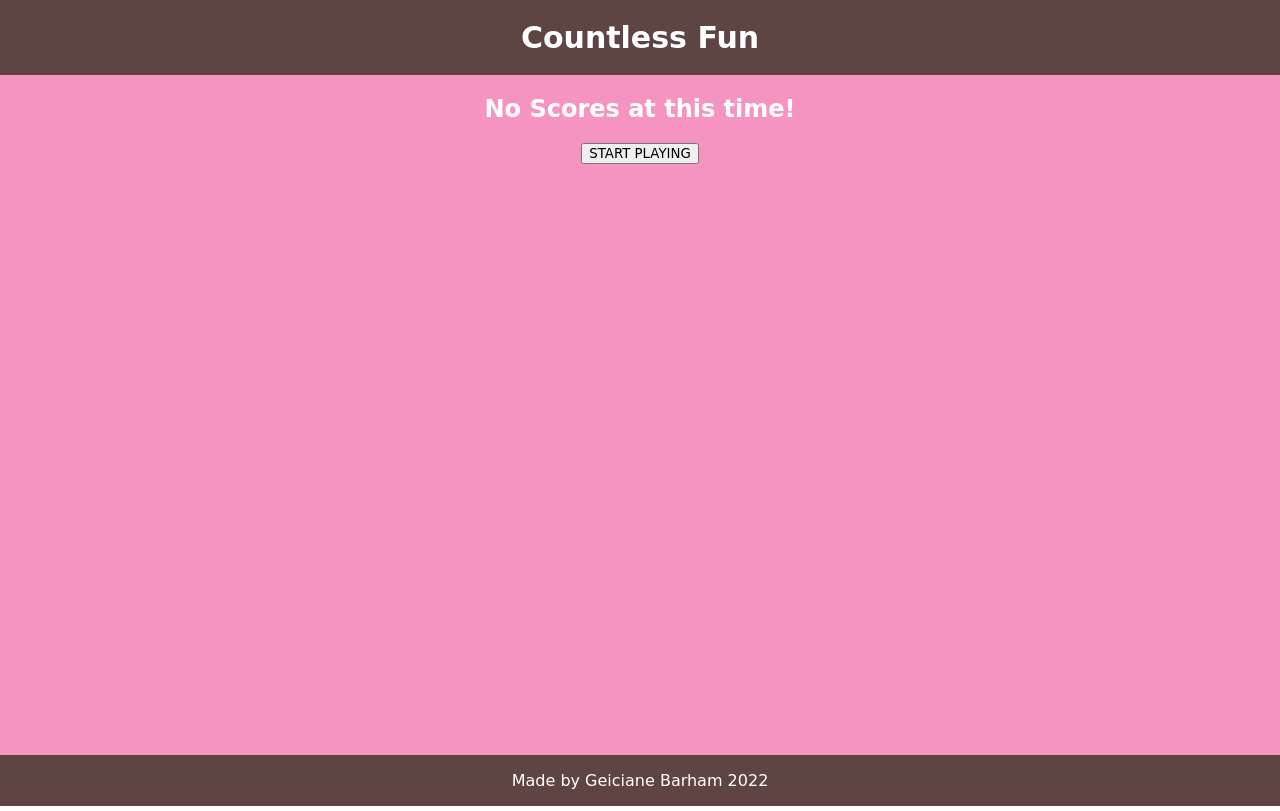
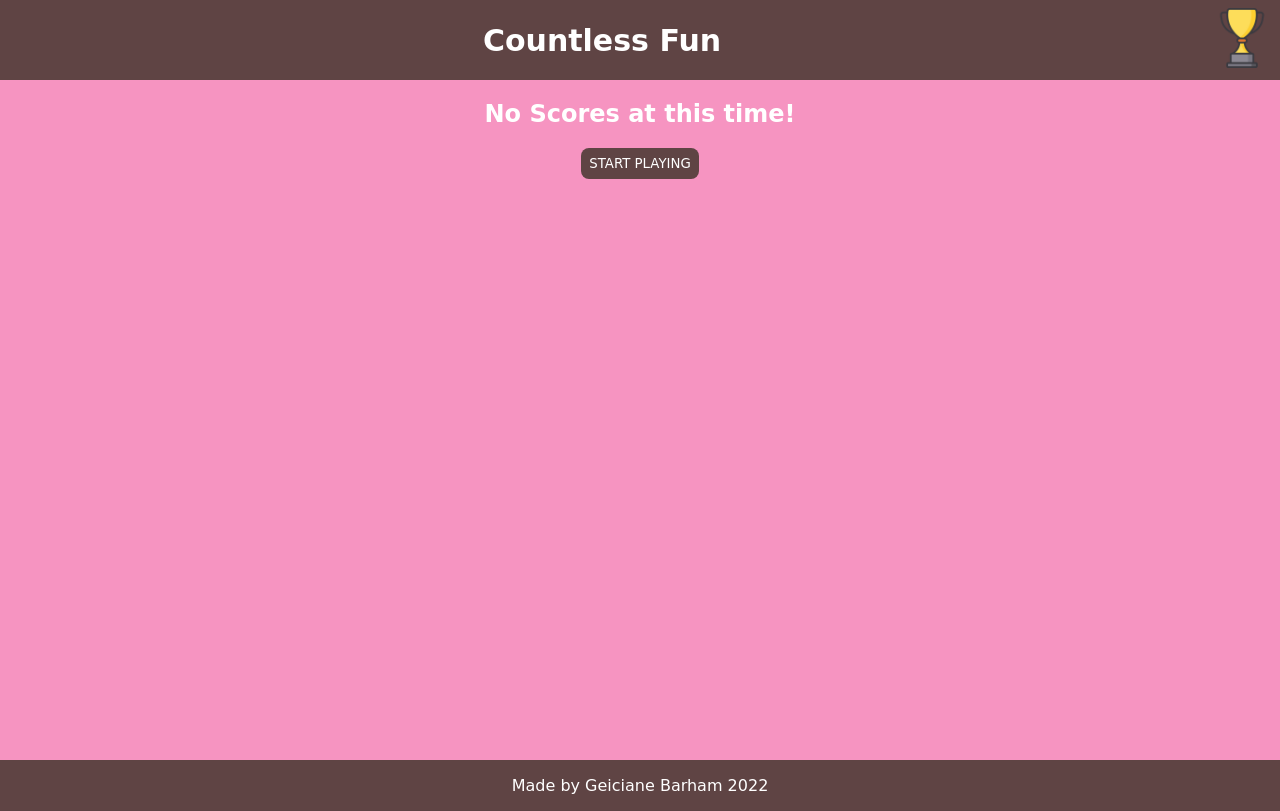
Before and after one commit to geicibarham/Count, a React (Create React App) app: page /scores in a window 1280 px wide. Built offline with nearby package versions, Linux system fonts and the light colour scheme.

Commit message:
working on score component

```diff
--- a/src/components/nav/Nav.js
+++ b/src/components/nav/Nav.js
@@ -1,11 +1,18 @@
 
-import './_nav.scss'
+import './_nav.scss';
+import { Link } from 'react-router-dom';
+import rewards from '../../assets/images/rewards.png'
 const Nav = () => {
     return (
         <header>
+            <Link className='nav-link' to="/">
             <h1 className='comic'>
                 Countless Fun
             </h1>
+            </Link>
+            <Link to="/scores">
+            <img className="rewards-icon"src={rewards} alt="rewards icon link" />
+            </Link>
         </header>
     )
 }
--- a/src/components/nav/_nav.scss
+++ b/src/components/nav/_nav.scss
@@ -3,12 +3,22 @@ header {
     color: white;
     background-color: #5f4444;
     justify-content: center;
+    justify-content: center;
+    align-items: center;
 
-    h1 {
-        font-size: 30px;
-    }
-
+.nav-link{
+    font-size: 15px;
+        margin: auto;
+        text-decoration: none;
+        color:white;
+}
     .comic {
         font-family: "comic sans ms";
       }
+
+      .rewards-icon{
+        width: 60px;
+        align-self: baseline;
+        padding:8px;
+      }
 }
--- a/src/components/score/_score.scss
+++ b/src/components/score/_score.scss
@@ -1,28 +1,56 @@
-.outer-container-score{
+$whitetext:white;
+
+.outer-container-score {
   display: flex;
   flex-direction: column;
   min-height: 85vh;
   align-items: center;
-    background-color:#F694C1;
-    h1, h2{
-        color:white;
+  background-color: #f694c1;
+  h1,
+  h2 {
+    color: $whitetext;
   }
 }
 
-.score-card{
+.score-card {
   border-radius: 20px;
-    background: rgb(95,68,68);
-    background: linear-gradient(90deg, rgba(95,68,68,1) 1%, rgba(232,88,154,0.9429194819819819) 46%, rgba(244,188,253,1) 100%);
-    padding:15px;
+  display: flex;
+  justify-content: center;
+  align-items: center;
+  background: rgb(95, 68, 68);
+  background: linear-gradient(
+    90deg,
+    rgba(95, 68, 68, 1) 1%,
+    rgba(232, 88, 154, 0.9429194819819819) 46%,
+    rgba(244, 188, 253, 1) 100%
+  );
+  padding: 15px;
   width: 30%;
   margin-top: 10px;
   text-align: center;
-    color:white;
+  color: $whitetext;
   margin-bottom: 10px;
 
-    p{
+  p {
     font-size: 20px;
   }
+}
 
+.play-btn {
+  padding: 8px;
+  border-radius: 8px;
+  border: none;
+  color: $whitetext;
+ background: rgb(95, 68, 68);
+ cursor: pointer;
+}
+.icon{
+    width: 50px;
+    align-self: center;
+}
 
+@media screen and (max-width:768px) {
+    .score-card {
+        width: 60%;
     }
+}
--- a/src/components/score/score.js
+++ b/src/components/score/score.js
@@ -1,6 +1,7 @@
 import React, { useState, useEffect } from "react";
 import { Link } from "react-router-dom";
 import "./_score.scss";
+import rewards from '../../assets/images/rewards.png'
 const Score = () => {
     const [scoreArr, setScorearr] = useState([]);
 
@@ -14,8 +15,8 @@ const Score = () => {
         return (
             <div className="outer-container-score">
                 <h2 className="comic">No Scores at this time!</h2>
-                <Link to="/landing">
-                <button className="comic">START PLAYING</button>
+                <Link to="/">
+                <button className="play-btn comic">START PLAYING</button>
                 </Link>
             </div>
         )
@@ -30,6 +31,7 @@ const Score = () => {
                 <div className="score-card">
                     <p className="comic" key={index.toString()}>
                         {score}
+                        <img className="icon" src={rewards} alt="rewards icon" />
                     </p>
                 </div>
             ))}
```
Lines whose indentation alone changed are shown as unchanged.
